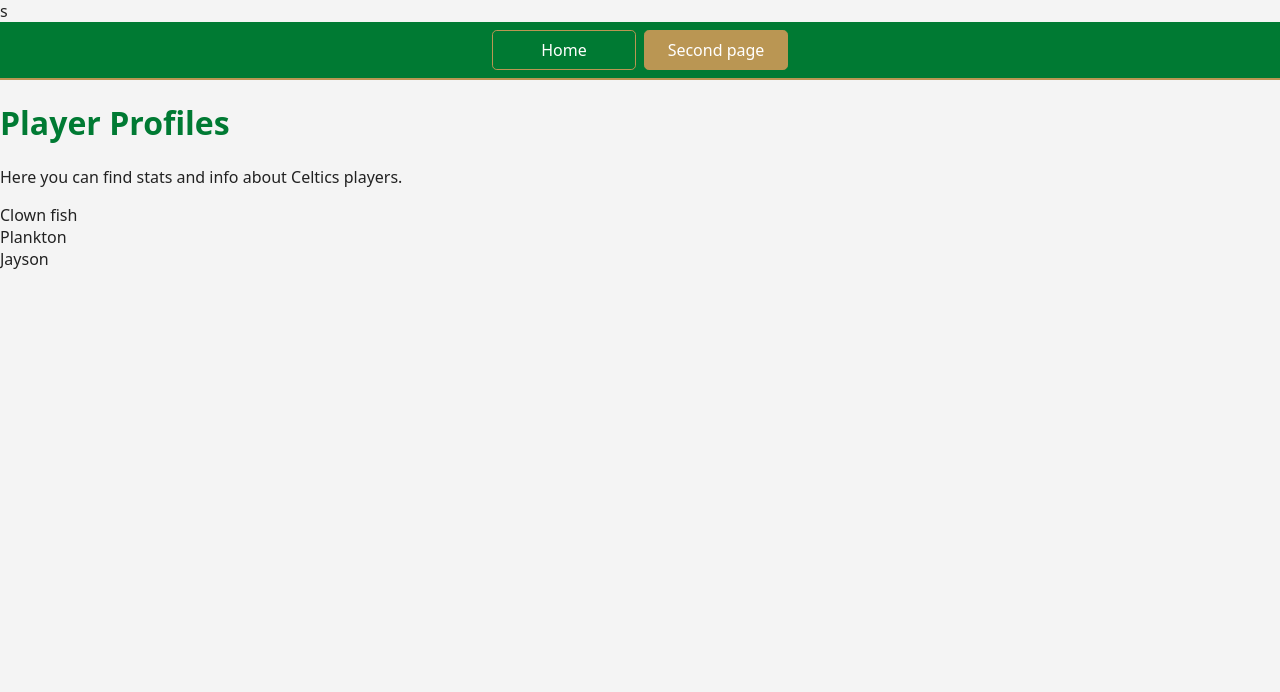
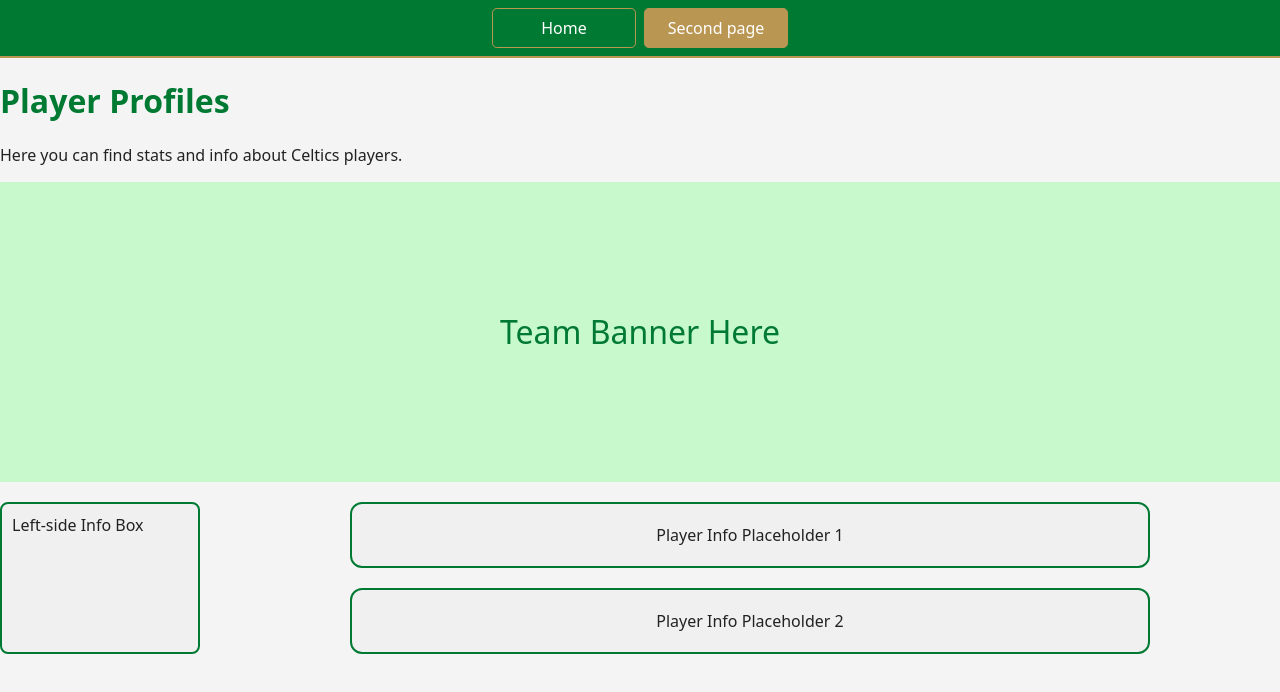
Before and after one commit to carlospromaster4167/carlosm41, a website: page pages/page2.html in a window 1280 px wide. Drawn offline with Linux system fonts and the light colour scheme.

Commit message:
Assignment 5 second page

```diff
--- a/pages/page2.html
+++ b/pages/page2.html
@@ -4,26 +4,74 @@
     <title>Celtics Tuff Stuff - Player Profiles</title>
     <meta name="description" content="Detailed player profiles and stats for the Boston Celtics team." />
     <meta charset="UTF-8" />
-    <meta name="viewport" content="width=device-width" />
+    <meta name="viewport" content="width=device-width, initial-scale=1.0" />
     <link rel="stylesheet" href="../styles.css" />
-    <script type="module" src="../script.js"></script>
+    <style>
+      .full-width-img {
+        width: 100%;
+        height: 300px;
+        background-color: #c7f9cc;
+        display: flex;
+        align-items: center;
+        justify-content: center;
+        font-size: 2rem;
+        color: #007a33;
+        margin-bottom: 20px;
+      }
+
+      .content-container {
+        display: flex;
+        gap: 20px;
+        width: 100%;
+      }
+
+      .left-box {
+        width: 200px;
+        background-color: #f0f0f0;
+        border: 2px solid #007a33;
+        border-radius: 8px;
+        padding: 10px;
+      }
+
+      .player-info {
+        display: flex;
+        flex-direction: column;
+        gap: 20px;
+        flex: 1;
+      }
+
+      .player-card {
+        width: 100%;
+        max-width: 800px;
+        background-color: #f0f0f0;
+        border: 2px solid #007a33;
+        border-radius: 12px;
+        padding: 20px;
+        text-align: center;
+        margin: 0 auto;
+      }
+    </style>
   </head>
-  <body>s
+  <body>
     <nav>
-      <a href="../" >Home</a>
+      <a href="../">Home</a>
       <a href="page2.html" aria-current="page">Second page</a>
     </nav>
+
     <main>
       <h1>Player Profiles</h1>
       <p>Here you can find stats and info about Celtics players.</p>
-      <div class="parent"></div>
-        <div>Clown fish </div>
-        <div>Plankton </div>
-        <div>Jayson</div>
 
+      <div class="full-width-img">Team Banner Here</div>
 
+      <div class="content-container">
+        <div class="left-box">Left-side Info Box</div>
 
-
+        <div class="player-info">
+          <div class="player-card">Player Info Placeholder 1</div>
+          <div class="player-card">Player Info Placeholder 2</div>
+        </div>
+      </div>
     </main>
   </body>
 </html>
```
